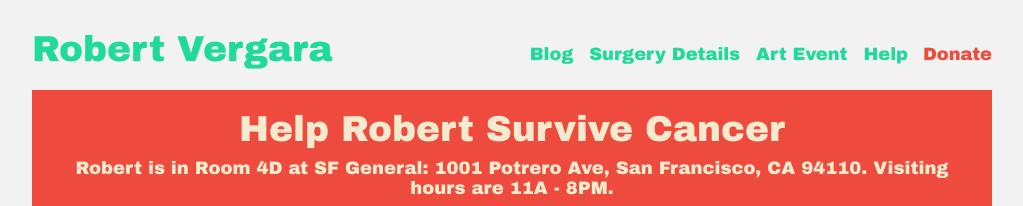
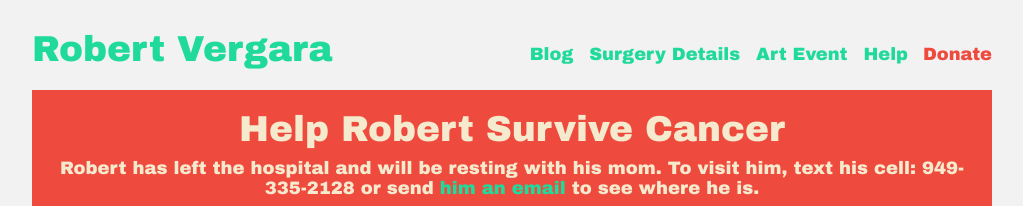
Before and after one commit to robertvergara/robertvergara.github.io, a website: page index.html at #/home in a window 1280 px wide. Shown: the top 206 px of the page, without its empty margins (128-1151 px from the left). Drawn offline with nearby package versions, Linux system fonts and the light colour scheme.

Commit message:
updated header after surgery

```diff
--- a/app/partials/home.html
+++ b/app/partials/home.html
@@ -24,7 +24,7 @@
 <div class="banner">
   <div id="container">
     <h1>Help Robert Survive Cancer</h1>
-    <h4>Robert is in Room 4D at SF General: 1001 Potrero Ave, San Francisco, CA 94110. Visiting hours are 11A - 8PM.</h4>
+    <h4>Robert has left the hospital and will be resting with his mom. To visit him, text his cell: 949-335-2128 or send <a href="mailto:rogger8934@gmail.com" target="_blank">him an email</a> to see where he is.</h4>
     <div id="container" class="donate">
       <form action="https://www.paypal.com/cgi-bin/webscr" method="post" target="_blank">
           <input type="hidden" name="cmd" value="_s-xclick">
```
